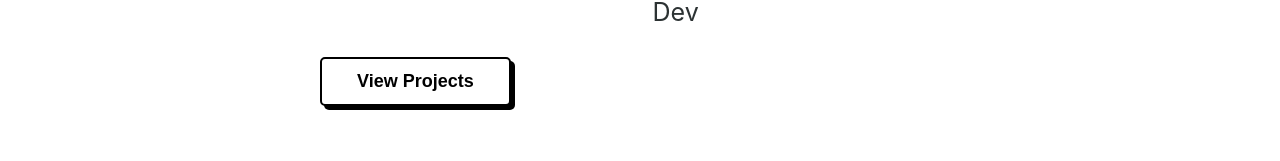
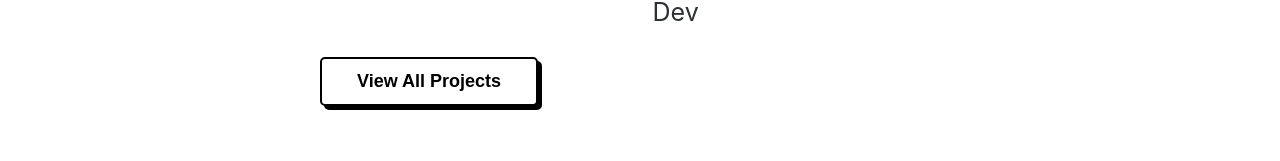
Before and after one commit to gurjotsinghdev/gurjotsinghdev, a Next.js app: page / in a window 1280 px wide. Shown: the part 1255-1416 px from the top of the page. Built offline with nearby package versions, Linux system fonts and the light colour scheme.

Commit message:
view all text

```diff
--- a/components/featuredProjects.js
+++ b/components/featuredProjects.js
@@ -68,7 +68,7 @@ export default function FeaturedProjects() {
 
                 </div>
                 <Link href="/work">
-                    <button className="primaryBtn"><a>View Projects</a></button></Link>
+                    <button className="primaryBtn"><a>View All Projects</a></button></Link>
             </div>
 
         </>
```
